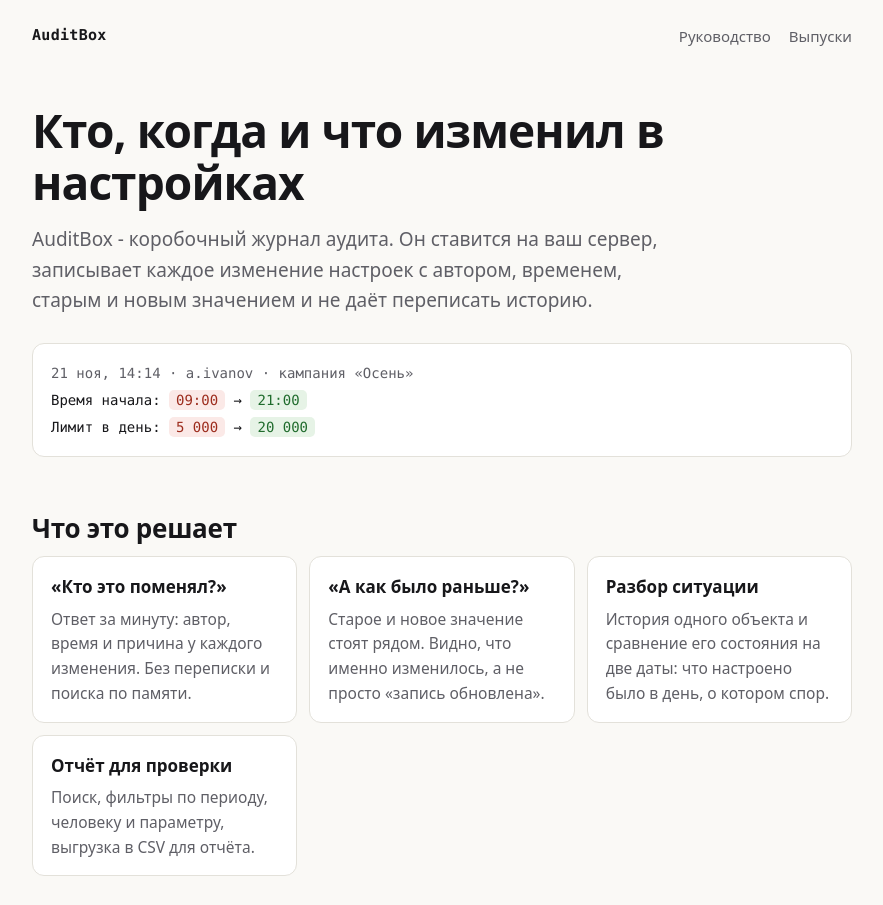
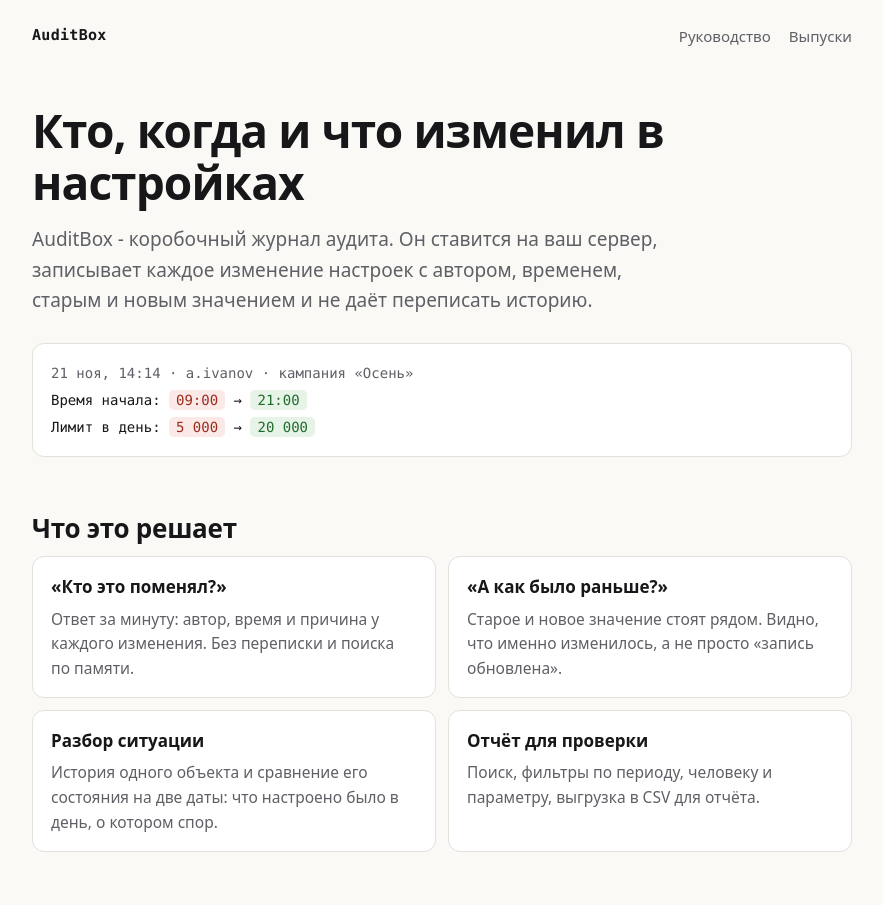
Before and after one commit to baibesh/auditbox-site, a plain HTML site: page index.html in a window 1280 px wide. Shown: the top 905 px of the page, without its empty margins (198-1081 px from the left). Drawn offline with Linux system fonts and the light colour scheme.

Commit message:
Cards two in a row

```diff
--- a/style.css
+++ b/style.css
@@ -56,7 +56,8 @@ th { font-weight: 600; color: var(--muted); font-size: 14px; }
 .old { background: var(--old-bg); color: var(--old); }
 .new { background: var(--new-bg); color: var(--new); }
 footer { max-width: 860px; width: 100%; margin: 0 auto; padding: 20px; border-top: 1px solid var(--line); font-size: 14px; color: var(--muted); display: flex; gap: 16px; flex-wrap: wrap; justify-content: space-between; }
-.cards { display: grid; grid-template-columns: repeat(auto-fit, minmax(240px, 1fr)); gap: 12px; margin: 0 0 8px; }
+.cards { display: grid; grid-template-columns: repeat(2, 1fr); gap: 12px; margin: 0 0 8px; }
+@media (max-width: 600px) { .cards { grid-template-columns: 1fr; } }
 .card { border: 1px solid var(--line); border-radius: 12px; background: var(--card); padding: 16px 18px; }
 .card h3 { margin: 0 0 6px; font-size: 17px; }
 .card p { margin: 0; color: var(--muted); font-size: 15.5px; }
```
